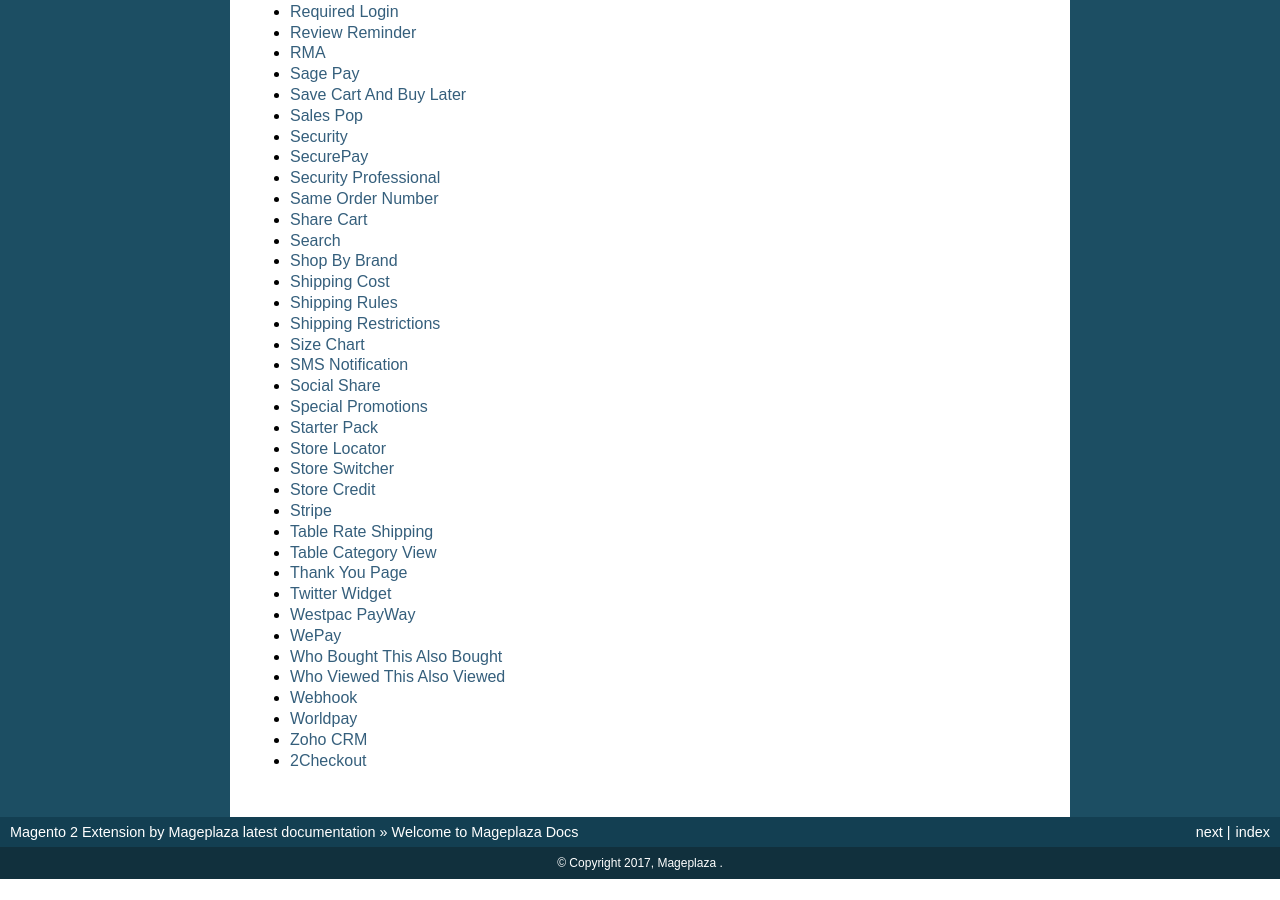
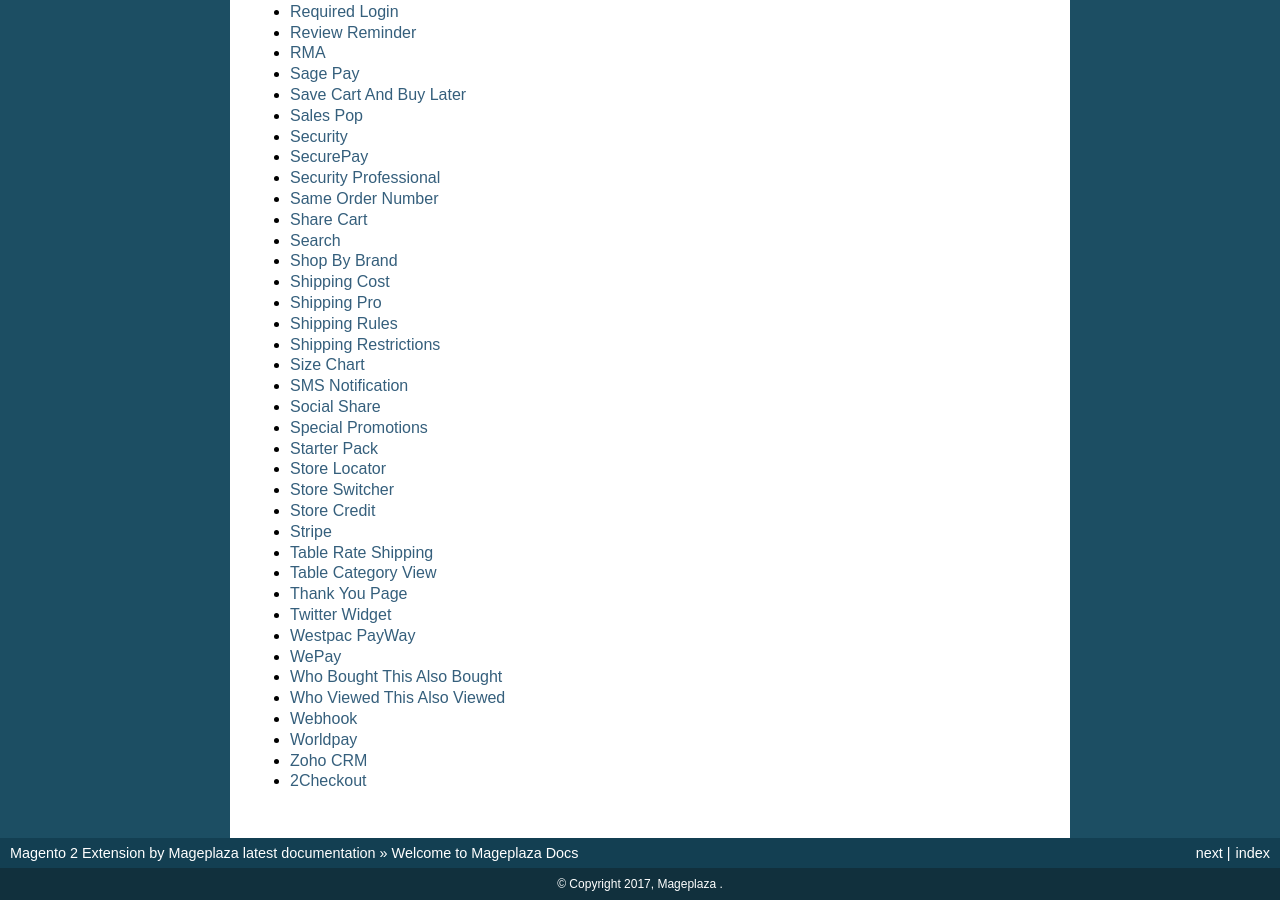
Before and after one commit to magepages/mpdocs, a Sphinx documentation site: the page built from docs/index.rst, in a window 1280 px wide and 900 px high, scrolled down 2717 px. Built offline with Sphinx 7.4.7, drawn with Linux system fonts in a browser that asks for light colours; pages that are not in the unit, such as notebooks, are missing from menus; before the commit the page ends 3596 px from its top, so only the background shows below that.

Commit message:
Update index.rst

```diff
--- a/docs/index.rst
+++ b/docs/index.rst
@@ -147,6 +147,7 @@
    search-m2/index
    shop-by-brand-m2/index
    shipping-cost/index
+   shipping-pro/index
    shipping-rules/index
    shipping-restriction/index
    size-chart/index
```
